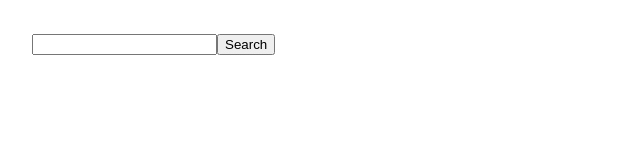
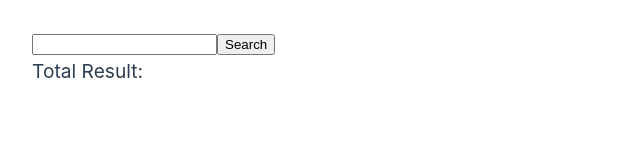
Before and after one commit to jbatson44/movieSearch, a Vue app: page / in a window 1280 px wide. Shown: the top 160 px of the page, without its empty margins (0-640 px from the left). Built offline with nearby package versions, Linux system fonts and the light colour scheme.

Commit message:
Hit the endpoint and display results

```diff
--- a/src/App.vue
+++ b/src/App.vue
@@ -1,13 +1,14 @@
 <script setup lang="ts">
 import { RouterLink, RouterView } from 'vue-router'
 import SearchBar from './components/SearchBar.vue';
+import SearchResults from './components/SearchResults.vue';
 </script>
 
 <template>
   <header>
     <div class="wrapper">
       <SearchBar msg="You did it!" />
-
+      <SearchResults/>
       <!-- <nav>
         <RouterLink to="/">Home</RouterLink>
         <RouterLink to="/about">About</RouterLink>
--- /dev/null
+++ b/src/components/MovieCard.vue
@@ -0,0 +1,19 @@
+<script setup lang="ts">
+import { MovieViewModel } from '@/models/movieViewModel';
+defineProps<{
+  model: MovieViewModel
+}>()
+</script>
+
+<template>
+  <div class="movie-card">
+    <img :src="model.Poster"/>
+    <p>{{ model.Title }}</p>
+    <p>{{ model.Year }}</p>
+    <p>{{ model.Type }}</p>
+    <p>{{ model.ImdbID }}</p>
+  </div>
+</template>
+
+<style scoped>
+</style>
--- a/src/components/SearchBar.vue
+++ b/src/components/SearchBar.vue
@@ -15,9 +15,10 @@ defineProps<{
   msg: string
 }>()
 let searchString = ref("");
+
 function submitSearch()
 {
-  store.search()
+  store.search(searchString.value);
 }
 </script>
 
--- a/src/components/SearchResults.vue
+++ b/src/components/SearchResults.vue
@@ -1,13 +1,24 @@
-<script setup lang="ts">
-defineProps<{
-  msg: string
-}>()
-</script>
-
 <template>
   <div class="search-results">
+    <h3>Total Result: {{ totalResults }}</h3>
+    <ul>
+      <li v-for="movie in results" :key="movie.ImdbID">
+        <MovieCard :model="movie" />
+      </li>
+    </ul>
   </div>
 </template>
+
+<script setup lang="ts">
+
+import { computed } from 'vue';
+import { useStore } from '../stores/store'
+import MovieCard from './MovieCard.vue';
+
+const store = useStore();
+let totalResults = computed(() => store.movieResult.totalResults);
+let results = computed(() => store.movieResult.search);
+</script>
 
 <style scoped>
 h1 {
--- /dev/null
+++ b/src/models/movieViewModel.ts
@@ -0,0 +1,9 @@
+export class MovieViewModel {
+  constructor(
+    public Title: string,
+    public Year: string,
+    public ImdbID: string,
+    public Poster: string,
+    public Type: string
+  ) {}
+}
--- /dev/null
+++ b/src/models/searchResult.ts
@@ -0,0 +1,9 @@
+import { MovieViewModel } from './movieViewModel';
+
+export class MovieSearchResult {
+  constructor(
+    public search: MovieViewModel[],
+    public response: string,
+    public totalResults: string
+  ) {}
+}
--- a/src/stores/store.ts
+++ b/src/stores/store.ts
@@ -1,12 +1,44 @@
 import { ref, computed } from 'vue'
 import { defineStore } from 'pinia'
+import { MovieSearchResult } from '@/models/searchResult'
+import { MovieViewModel } from '@/models/movieViewModel'
 
 export const useStore = defineStore('store', () => {
-  const count = ref(0)
-  const doubleCount = computed(() => count.value * 2)
-  function search() {
-    alert("in here")
+  let movieResult = ref(new MovieSearchResult([], "", ""));
+
+  function search(searchQuery: string) {
+    let url = buildUrl(searchQuery);
+    fetchData(url);
   }
 
-  return { count, doubleCount, search }
+  function buildUrl(searchQuery: string) {
+    let apikey = "3f66eca5";
+    return `https://www.omdbapi.com/?s=${searchQuery}&apikey=${apikey}`;
+  }
+
+  async function fetchData(url: string): Promise<void> {
+    try {
+      const response = await fetch(url);
+
+      if (!response.ok) {
+        throw new Error(`HTTP error! Status: ${response.status}`);
+      }
+
+      const data = await response.json();
+      movieResult.value = new MovieSearchResult(
+        data.Search.map((m: any) =>
+          new MovieViewModel(m.Title, m.Year, m.imdbID, m.Poster, m.Type)
+        ), data.Response,
+        data.totalResults
+      );
+      console.log(data); // do something with the data
+      console.log(movieResult.value.totalResults);
+      console.log(movieResult.value);
+    } catch (error) {
+      console.error('Fetch error:', error);
+    }
+  }
+
+
+  return { search, movieResult }
 })
```
